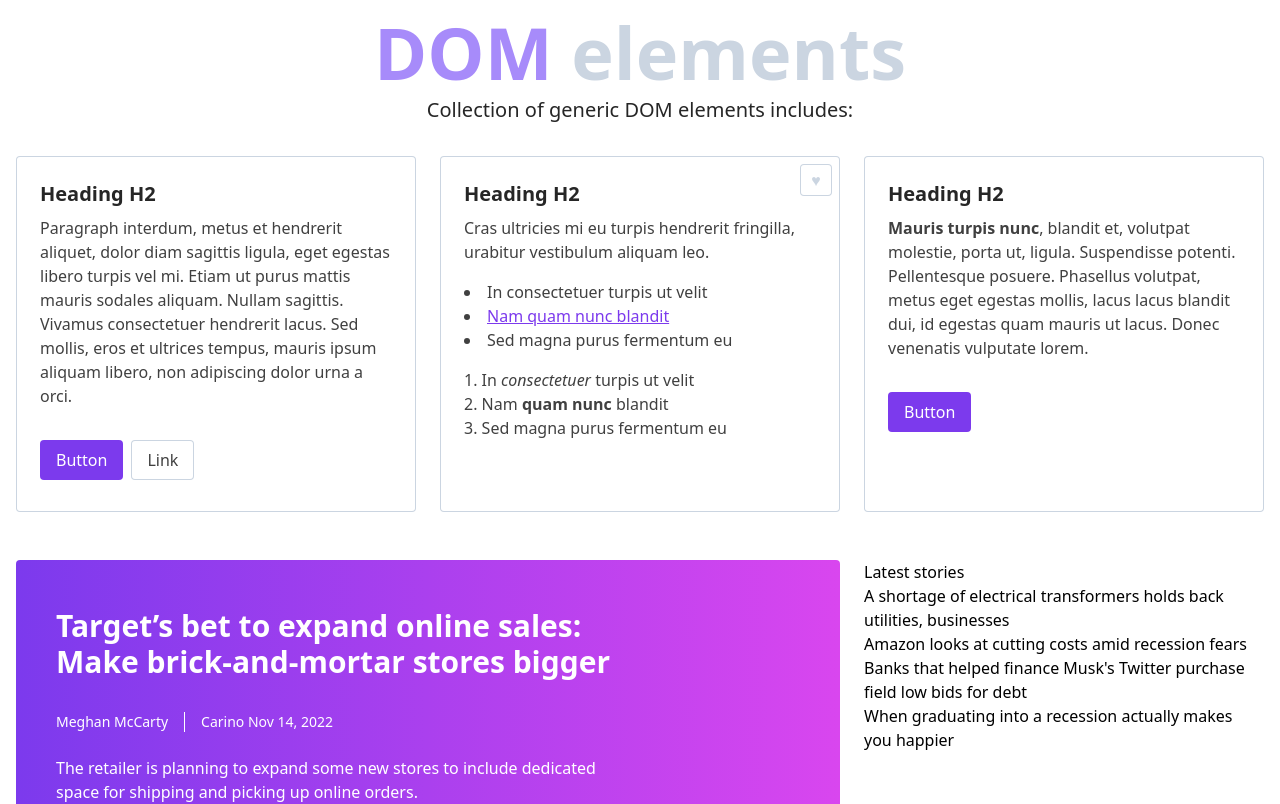
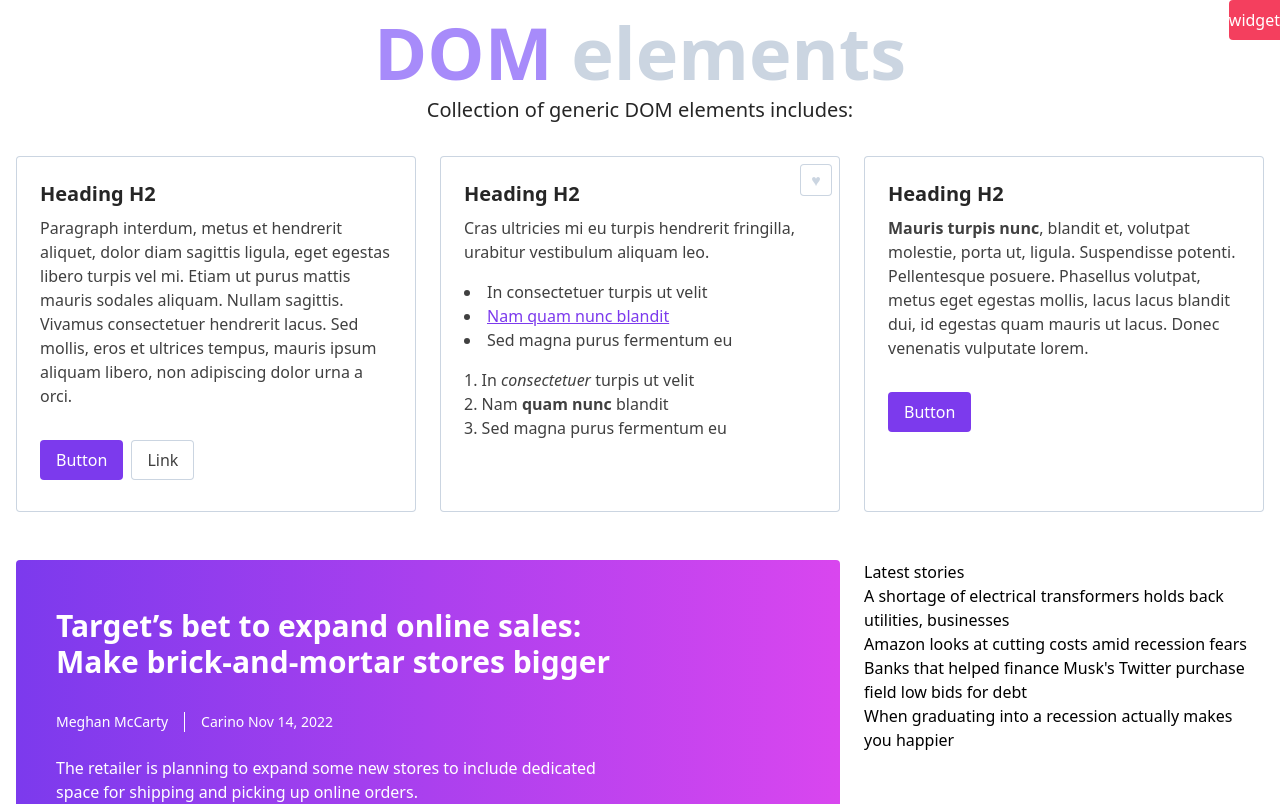
Before and after one commit to vonund/learning-dom-manipulations, a Next.js app: page / in a window 1280 px wide. Shown: the top 804 px of the page. Built offline with nearby package versions, Linux system fonts and the light colour scheme.

Commit message:
feat: add basic draggable scenario

```diff
--- /dev/null
+++ b/src/components/widget/widget.component.tsx
@@ -0,0 +1,76 @@
+import { useState, useEffect, useCallback } from "react";
+import type { MouseEvent } from "react";
+
+const WIDGET_INITIAL_STATE = {
+  isDragging: false,
+  offsetY: 0,
+  y: 0,
+};
+
+const Widget = () => {
+  const [state, setState] = useState(WIDGET_INITIAL_STATE);
+
+  const handleMouseDown = useCallback(
+    (event: MouseEvent<HTMLDivElement>) => {
+      const { offsetY } = event.nativeEvent;
+      setState({
+        ...state,
+        offsetY,
+        isDragging: true,
+      });
+    },
+    [state]
+  );
+
+  const handleMouseMove = useCallback(
+    (event: globalThis.MouseEvent) => {
+      const { clientY } = event;
+      const y = clientY - state.offsetY;
+
+      setState({
+        ...state,
+        y: y < 0 ? 0 : y,
+      });
+      event.preventDefault();
+    },
+    [state]
+  );
+
+  const handleMouseUp = useCallback(() => {
+    setState({
+      ...state,
+      isDragging: false,
+    });
+  }, [state]);
+
+  useEffect(() => {
+    if (!state.isDragging) {
+      document.removeEventListener("mousemove", handleMouseMove);
+      document.removeEventListener("mouseup", handleMouseUp);
+      return;
+    }
+
+    document.addEventListener("mousemove", handleMouseMove);
+    document.addEventListener("mouseup", handleMouseUp);
+
+    return () => {
+      document.removeEventListener("mousemove", handleMouseMove);
+      document.removeEventListener("mouseup", handleMouseUp);
+    };
+  }, [state.isDragging, handleMouseMove, handleMouseUp]);
+
+  return (
+    <div
+      className="
+      fixed right-0 top-1/2
+      cursor-grab rounded-l bg-rose-500 py-2 text-white
+      active:cursor-grabbing"
+      onMouseDown={handleMouseDown}
+      style={{ top: state.y }}
+    >
+      <span className="pointer-events-none">widget</span>
+    </div>
+  );
+};
+
+export default Widget;
--- a/src/pages/index.tsx
+++ b/src/pages/index.tsx
@@ -1,5 +1,6 @@
 import { type NextPage } from "next";
 import Head from "next/head";
+import Widget from "../components/widget/widget.component";
 
 const Home: NextPage = () => {
   return (
@@ -178,6 +179,8 @@ const Home: NextPage = () => {
           </div>
         </div>
       </main>
+
+      <Widget />
     </>
   );
 };
```
